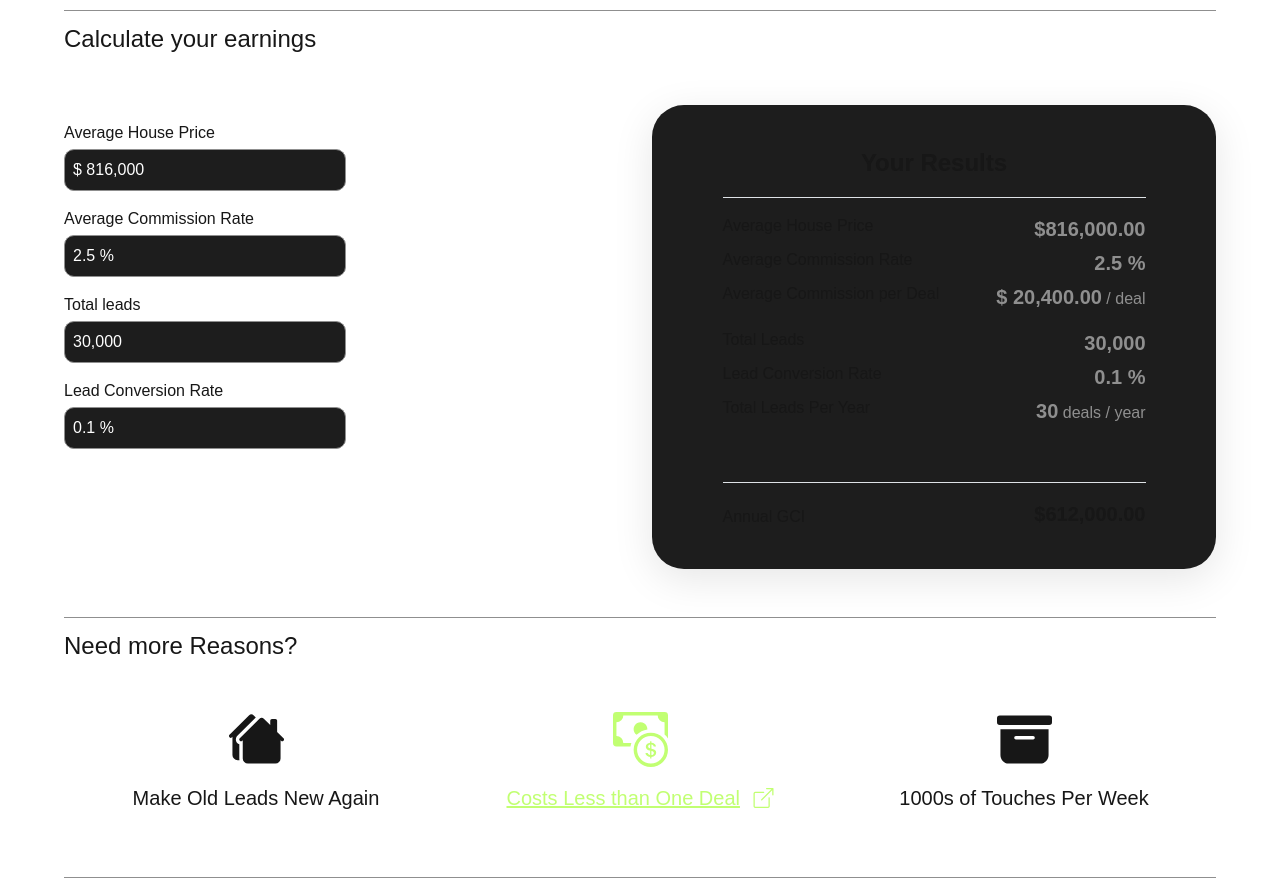
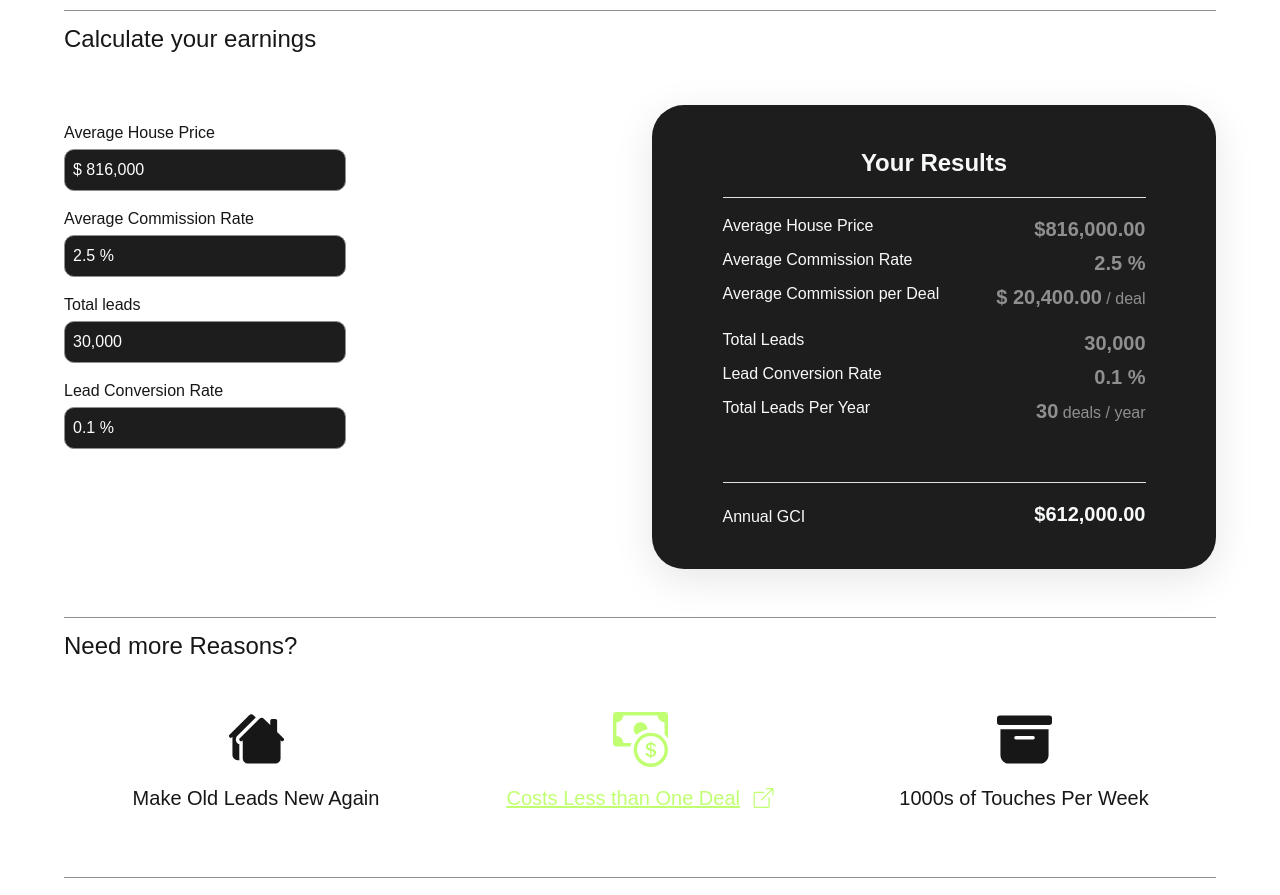
Before and after one commit to aditya-s3n/callall_website, a Next.js app: page / in a window 1280 px wide. Shown: the part 1280-2175 px from the top of the page. Built offline with nearby package versions, Linux system fonts and the light colour scheme.

Commit message:
fix calculator light

```diff
--- a/src/app/components/Calculator.tsx
+++ b/src/app/components/Calculator.tsx
@@ -97,10 +97,10 @@ function Calculator() {
             <div className='col d-flex m-0'>
 
             <div className='calc-container w-100 py-3'>
-                <p className='fs-4 py-3 border-bottom w-75 m-auto pt-4 fw-bold'>Your Results</p>
+                <p className='fs-4 py-3 border-bottom w-75 m-auto pt-4 fw-bold text-light'>Your Results</p>
 
                 <div className='d-flex flex-column flex-md-row justify-content-between w-75 m-auto mt-3'>
-                <p>Average House Price</p>
+                <p className='text-light'>Average House Price</p>
                 <p className='header-link nav-link'>
                     <span className='fs-5 fw-bold'>
                     ${housePrice.toFixed(2).replace(/(\d)(?=(\d{3})+(?!\d))/g, '$1,')}
@@ -109,7 +109,7 @@ function Calculator() {
                 </div>
 
                 <div className='d-flex flex-column flex-md-row justify-content-between w-75 m-auto mt-1'>
-                <p>Average Commission Rate</p>
+                <p className='text-light'>Average Commission Rate</p>
                 <p className='header-link nav-link'>
                     <span className='fs-5 fw-bold'>
                     {commissionRate.toLocaleString()} %
@@ -118,7 +118,7 @@ function Calculator() {
                 </div>
 
                 <div className='d-flex flex-column flex-md-row justify-content-between w-75 m-auto mt-1'>
-                <p>Average Commission per Deal</p>
+                <p className='text-light'>Average Commission per Deal</p>
                 <p className='header-link nav-link'>
                     <span className='fs-5 fw-bold'>
                     $ {totalCommission.toFixed(2).replace(/(\d)(?=(\d{3})+(?!\d))/g, '$1,')}
@@ -127,7 +127,7 @@ function Calculator() {
                 </div>
 
                 <div className='d-flex flex-column flex-md-row justify-content-between w-75 m-auto mt-3'>
-                <p>Total Leads</p>
+                <p className='text-light'>Total Leads</p>
                 <p className='header-link nav-link'>
                     <span className='fs-5 fw-bold'>
                     {totalLeads.toLocaleString()}
@@ -136,7 +136,7 @@ function Calculator() {
                 </div>
 
                 <div className='d-flex flex-column flex-md-row justify-content-between w-75 m-auto mt-1'>
-                <p>Lead Conversion Rate</p>
+                <p className='text-light'>Lead Conversion Rate</p>
                 <p className='header-link nav-link'>
                     <span className='fs-5 fw-bold'>
                     {leadConversion.toLocaleString()} %
@@ -145,7 +145,7 @@ function Calculator() {
                 </div>
 
                 <div className='d-flex flex-column flex-md-row justify-content-between w-75 m-auto mt-1'>
-                <p>Total Leads Per Year</p>
+                <p className='text-light'>Total Leads Per Year</p>
                 <p className='header-link nav-link'>
                     <span className='fs-5 fw-bold'>
                     {leads.toLocaleString()}
@@ -153,8 +153,9 @@ function Calculator() {
                 </p>
                 </div>
 
-                <div className='d-flex flex-column flex-md-row justify-content-between w-75 m-auto border-top pb-4 pt-3 align-items-center align-items-md-end gci-container'>                <p>Annual GCI</p>
-                    <p className='fs-5 fw-bold'>
+                <div className='d-flex flex-column flex-md-row justify-content-between w-75 m-auto border-top pb-4 pt-3 align-items-center align-items-md-end gci-container'>
+                    <p className='text-light'>Annual GCI</p>
+                    <p className='fs-5 fw-bold text-light'>
                         ${gci.toFixed(2).replace(/(\d)(?=(\d{3})+(?!\d))/g, '$1,')}
                     </p>
                 </div>
```
